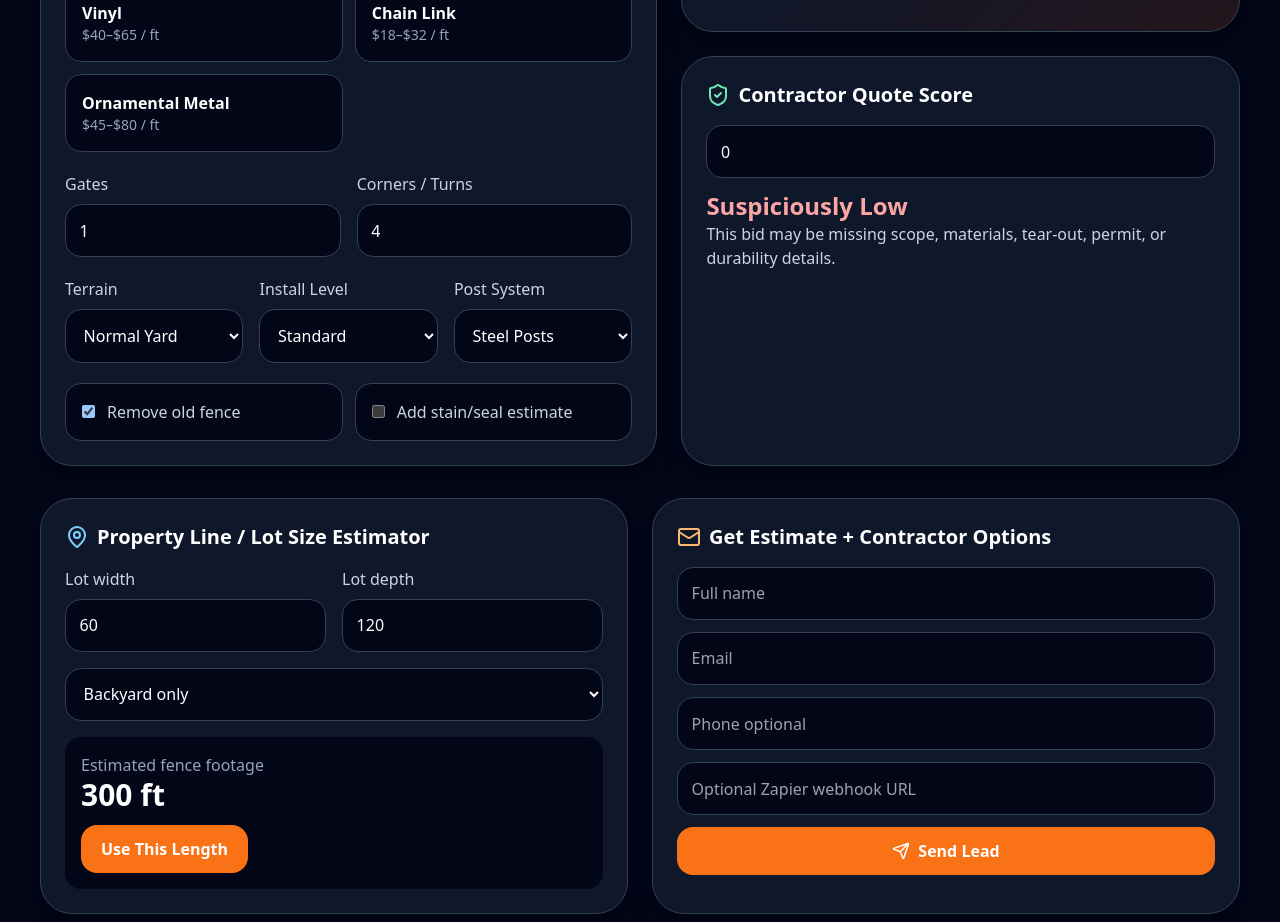
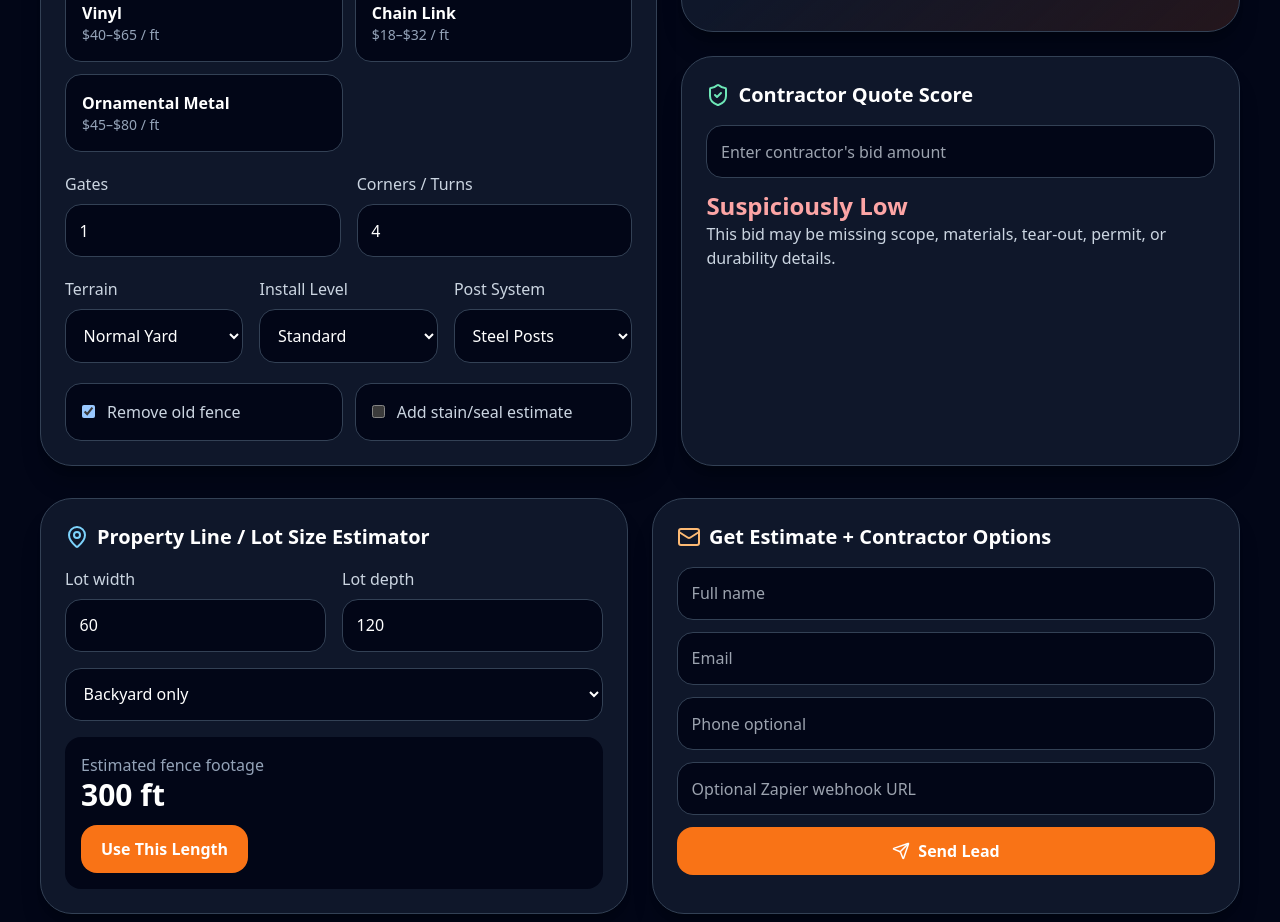
Before and after one commit to fencequotehq/fencequotehq-app, a Next.js app: page / in a window 1280 px wide. Shown: the part 1260-2182 px from the top of the page. Built offline with nearby package versions, Linux system fonts and the light colour scheme.

Commit message:
Update FenceQuoteApp.tsx

```diff
--- a/components/FenceQuoteApp.tsx
+++ b/components/FenceQuoteApp.tsx
@@ -450,7 +450,7 @@ export default function FenceQuoteApp() {
           </Card>
           <Card className="p-6">
             <div className="mb-4 flex items-center gap-2"><ShieldCheck className="text-emerald-300" /><h3 className="text-xl font-black">Contractor Quote Score</h3></div>
-           <input type="number" value={contractorBid} onChange={(e) => setContractorBid(Number(e.target.value))} className="input mb-3" />
+           <input type="number" value={contractorBid || ""} onChange={(e) => setContractorBid(Number(e.target.value))} placeholder="Enter contractor's bid amount" className="input mb-3" />
             <h4 className={`text-2xl font-black ${quoteScore.color}`}>{quoteScore.label}</h4>
             <p className="text-slate-300">{quoteScore.text}</p>
           </Card>
```
